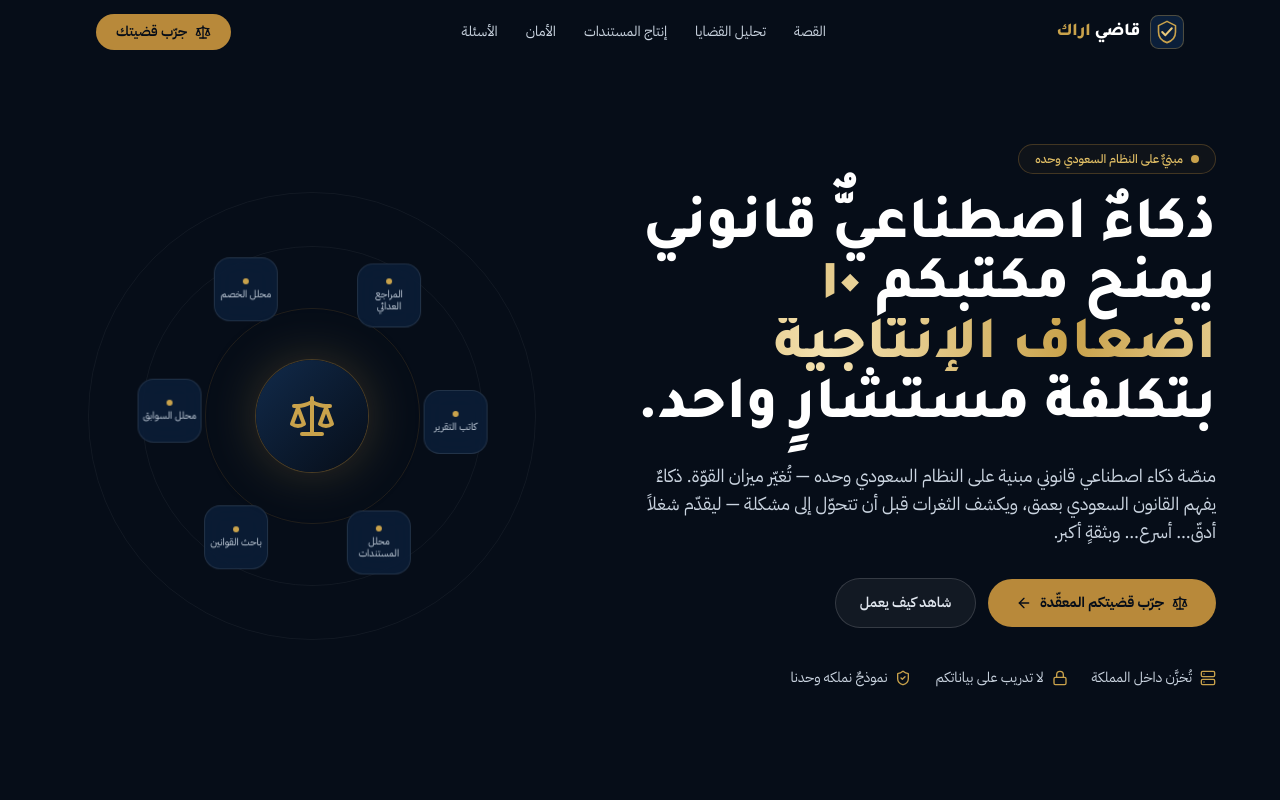
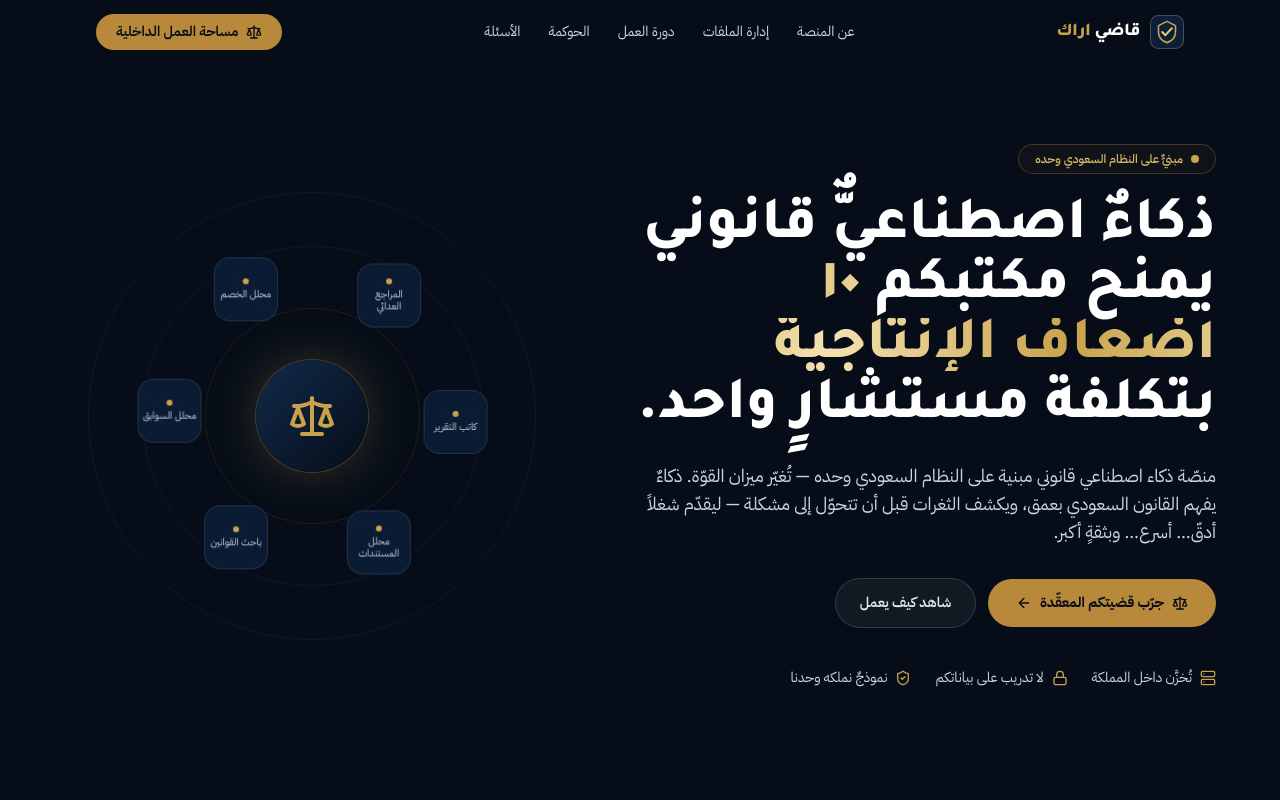
Before and after one commit to musu-deep/qadiaraak, a React (Vite) app: page / in a window 1280 px wide. Shown: the top 800 px of the page. Built offline with nearby package versions, Linux system fonts and the light colour scheme.

Commit message:
Refocus navigation on Araak legal operations

```diff
--- a/src/components/Header.tsx
+++ b/src/components/Header.tsx
@@ -4,10 +4,10 @@ import { Menu, X, Scale } from 'lucide-react'
 import { Logo, Wordmark } from './Logo'
 
 const NAV = [
-  { href: '#story', label: 'القصة' },
-  { href: '#analysis', label: 'تحليل القضايا' },
-  { href: '#pipeline', label: 'إنتاج المستندات' },
-  { href: '#security', label: 'الأمان' },
+  { href: '#story', label: 'عن المنصة' },
+  { href: '#analysis', label: 'إدارة الملفات' },
+  { href: '#pipeline', label: 'دورة العمل' },
+  { href: '#security', label: 'الحوكمة' },
   { href: '#faq', label: 'الأسئلة' },
 ]
 
@@ -31,7 +31,7 @@ export const Header: FC = () => {
       }`}
     >
       <div className="mx-auto flex h-16 w-full max-w-6xl items-center justify-between px-5 sm:px-8">
-        <a href="#top" className="flex items-center gap-2.5">
+        <a href="#top" className="flex items-center gap-2.5" aria-label="قاضي اراك">
           <Logo size={34} />
           <Wordmark className="text-lg text-white" />
         </a>
@@ -54,7 +54,7 @@ export const Header: FC = () => {
             className="group inline-flex items-center gap-2 rounded-full bg-gold-500 px-5 py-2 text-sm font-semibold text-navy-950 transition-all hover:bg-gold-400 hover:shadow-[0_8px_30px_-8px_rgba(201,162,75,0.6)]"
           >
             <Scale className="h-4 w-4" />
-            جرّب قضيتك
+            مساحة العمل الداخلية
           </a>
         </div>
 
@@ -67,7 +67,6 @@ export const Header: FC = () => {
         </button>
       </div>
 
-      {/* Mobile menu */}
       <div
         className={`overflow-hidden border-t border-white/5 bg-navy-950/95 backdrop-blur-xl transition-[max-height,opacity] duration-300 md:hidden ${
           open ? 'max-h-96 opacity-100' : 'max-h-0 opacity-0'
@@ -90,7 +89,7 @@ export const Header: FC = () => {
             className="mt-2 inline-flex items-center justify-center gap-2 rounded-full bg-gold-500 px-5 py-2.5 text-sm font-semibold text-navy-950"
           >
             <Scale className="h-4 w-4" />
-            جرّب قضيتك
+            مساحة العمل الداخلية
           </a>
         </nav>
       </div>
```
